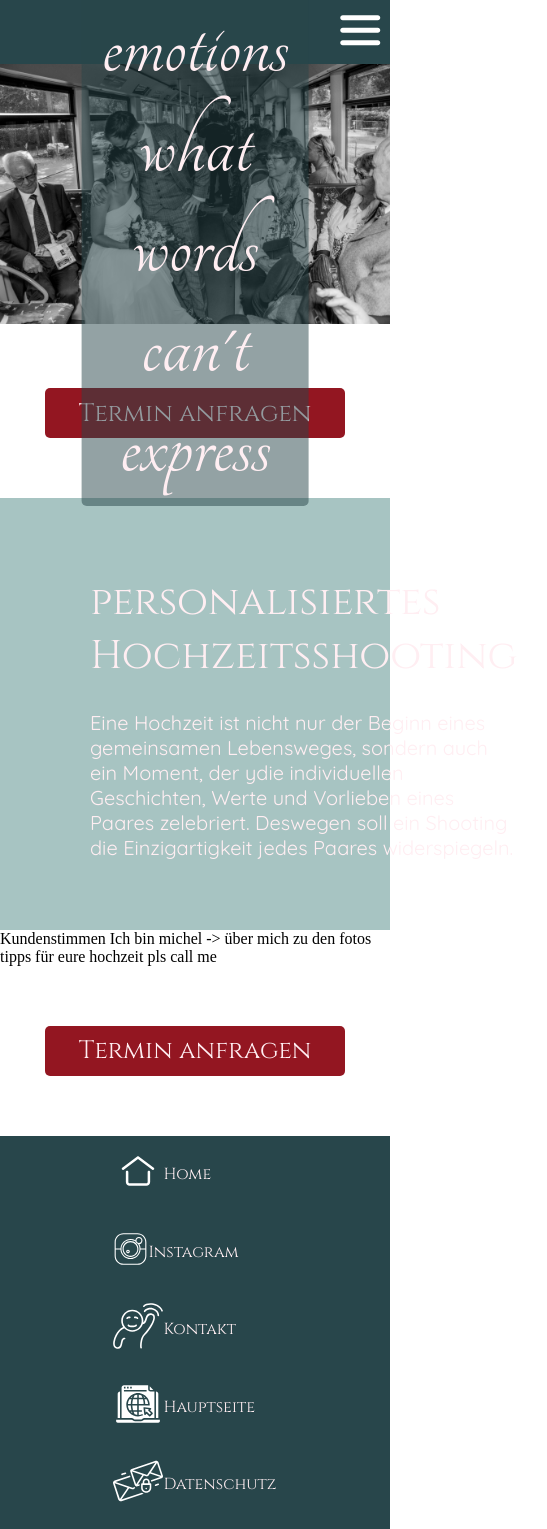
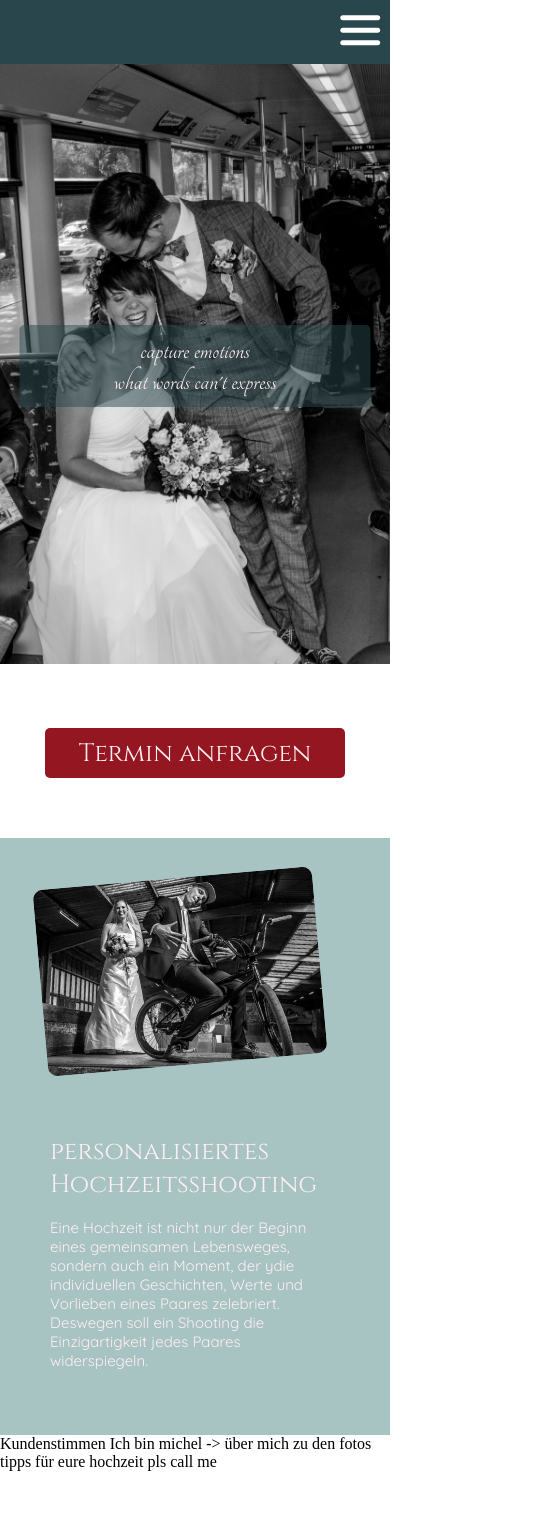
Before and after one commit to MBundel/Hochzeitshomepage, an Angular app: page / in a window 390 px wide. Shown: the top 1529 px of the page, 547 px wide, since content can reach past the window. Built offline with nearby package versions, Linux system fonts and the light colour scheme.

Commit message:
home responsive

```diff
--- a/src/app/sites/home/home.component.html
+++ b/src/app/sites/home/home.component.html
@@ -1,20 +1,18 @@
-
-<div  class="image-container">
-  <img src="../../assets/images/herosection.jpg" alt="">
+<div class="image-container">
+  <img src="../../assets/images/herosection.jpg" alt="Hauptbild der Sektion">
   <div class="text-overlay">
-    <p>capture  emotions <br>what words can't express</p>
+    <p>capture emotions <br>what words can't express</p>
   </div>
 </div>
 
-<call-to-action/>
+<call-to-action></call-to-action>
 
 <div class="halfImg-container">
-  <img src="../../assets/images/hero2.jpg" alt="">
+  <img src="../../assets/images/hero2.jpg" alt="Zweites Hauptbild">
   <div class="text">
     <h1>personalisiertes Hochzeitsshooting</h1>
     <p>{{text1}}</p>
   </div>
-
 </div>
 
 
--- a/src/styles/general_components/_images.scss
+++ b/src/styles/general_components/_images.scss
@@ -6,7 +6,6 @@
   height: auto;
   position: relative;
 }
-
 
 .image-container img {
   width: 100%;
@@ -23,49 +22,16 @@
 }
 
 .text-overlay p {
-
   color: $fontLight;
   background-color: rgba($backgroundColor, 0.5);
   padding: 10px 20px;
   border-radius: 5px;
   font-family: 'writtenFont', cursive;
   font-size: 100px;
-
-}
-
-.img {
-  width: 40%;
-  height: 26%;
-  margin: 10px;
-  border-radius: 20px;
-  //box-shadow: 1px 1px 5px 5px rgba($backgroundColor, .1);
-
-}
-
-
-.backgroundIMG {
-  position: relative;
-  width: 100%;
-  height: 100%;
-}
-
-.backgroundIMG::before {
-  content: "";
-  position: absolute;
-  top: 0;
-  left: 0;
-  width: 100%;
-  height: 100%;
-  background-image: url("../../assets/images/kontakthintergrund.jpg");
-  background-size: cover;
-  background-position: 90%;
-  filter: grayscale(20%);
-  z-index: -1;
 }
 
 .halfImg-container {
-
-  margin-top:50px;
+  margin-top: 50px;
   background: $secondMain;
   padding: 20px;
   display: flex;
@@ -79,13 +45,46 @@
     filter: grayscale(100%);
     transition: 1000ms;
 
-    &:hover{
+    &:hover {
       filter: grayscale(0);
       transition: 500ms;
       transform: scale(1.1);
+    }
+  }
+}
+
+@media (max-width: 768px) {
+  .text-overlay {
+   width: 90%;
+  }
+  .text-overlay p {
+    font-size: 30px;
+  }
+  .image-container {
+    width: 100%;
+    overflow: hidden;
+  }
+  .image-container img {
+    width: 100%;
+    height: 600px;
+    object-fit: cover;
+    object-position: 30% ;
+  }
+
+  .halfImg-container {
+    margin-top: 50px;
+    background: $secondMain;
+    padding: 20px;
+    display: block;
+
+    & > img {
+      width: 80%;
+      border-radius: 10px;
+      transform: rotate(-5deg);
+      overflow: hidden;
+      margin: 20px;
 
 
     }
-
   }
 }
--- a/src/styles/general_components/_textContainer.scss
+++ b/src/styles/general_components/_textContainer.scss
@@ -26,3 +26,20 @@
     font-weight: 100;
   }
 }
+
+
+@media (max-width: 768px) {
+  .text {
+    font-family: quicksand, sans-serif;
+    color: $fontLight;
+    padding: 30px;
+    font-size: 15px;
+
+    & > h1 {
+      font-family: printFont, serif;
+      font-weight: 100;
+      font-size: 25px;
+    }
+  }
+
+}
```
